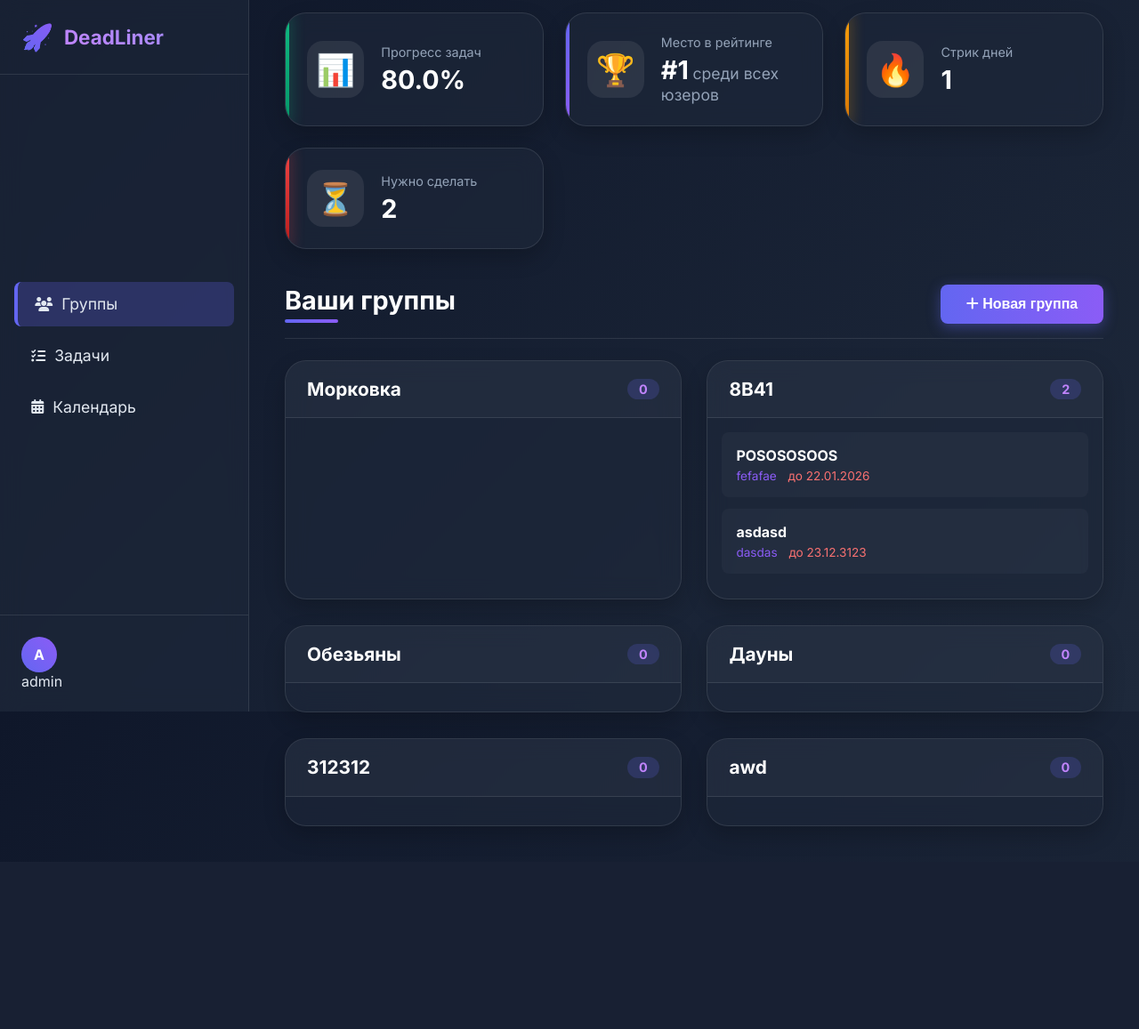
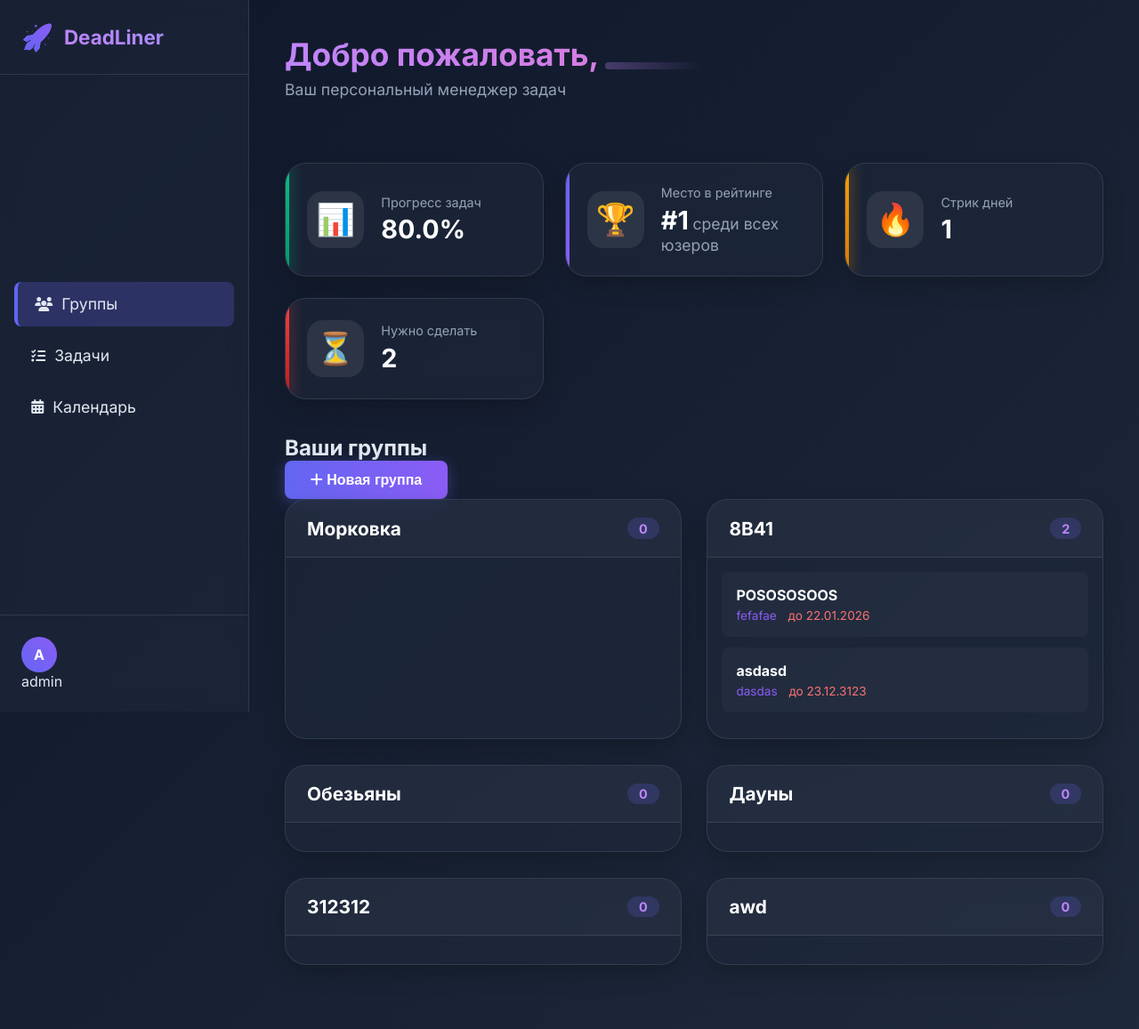
Before and after one commit to Bananka123321/Deadliner, a Django app: page /dashboard/ in a window 1280 px wide. Shown: the whole page at 89% size. Before the commit the page ends 931 px from the top, so only its background shows below. Run offline with Django 5.2, Linux system fonts and the light colour scheme; a user stored in the database is signed in; data comes from the database, SQL or seed files in the repository; both versions use the stored data as it was after the commit.

Commit message:
Most of the bugs have been fixed

```diff
--- a/static/css/home_logged.css
+++ b/static/css/home_logged.css
@@ -486,18 +486,18 @@ body {
 .modal-content.task-modal {
   background: var(--glass-bg);
   backdrop-filter: blur(16px);
-  -webkit-backdrop-filter: blur(16px);
   border: 1px solid var(--glass-border);
   border-radius: var(--radius-lg);
   width: 95%;
   max-width: 560px;
-  padding: 2.2rem;
+  max-height: 90vh;
+  padding: 1.8rem;
   position: relative;
   transform: scale(0.95);
-  transition: transform 0.4s cubic-bezier(0.175, 0.885, 0.32, 1.275),
-              opacity 0.3s ease;
+  transition: transform 0.4s cubic-bezier(0.175, 0.885, 0.32, 1.275), opacity 0.3s ease;
   box-shadow: var(--shadow-lg);
   opacity: 0;
+  overflow-y: auto;
 }
 
 .modal-overlay.task-modal.show .modal-content.task-modal {
@@ -1297,16 +1297,13 @@ textarea.form-control {
 }
 
 .calendar-container {
+  flex: 1;
+  display: flex;
+  flex-direction: column;
   background: var(--glass-bg);
-  backdrop-filter: blur(12px);
-  -webkit-backdrop-filter: blur(12px);
-  border: 1px solid var(--glass-border);
   border-radius: var(--radius-lg);
   overflow: hidden;
   box-shadow: var(--shadow-md);
-  height: calc(100% - 100px);
-  display: flex;
-  flex-direction: column;
 }
 
 .calendar-header {
--- a/static/css/main.css
+++ b/static/css/main.css
@@ -5,10 +5,6 @@ body {
     font-family: 'Inter', sans-serif;
     background: linear-gradient(135deg, #f5f7fa, #c3cfe2);
     color: #333;
-    height: 100vh;
-    display: flex;
-    justify-content: center;
-    align-items: center;
 }
 
 .container {
--- a/static/js/home_logged.js
+++ b/static/js/home_logged.js
@@ -87,25 +87,16 @@ document.addEventListener('DOMContentLoaded', () => {
     function closeAnyModal(modal) {
         if (!modal || !modal.classList.contains('show')) return;
 
-        const formGroups = modal.querySelectorAll('.form-group');
-        if (formGroups.length > 0) {
-            formGroups.forEach((group, index) => {
-                setTimeout(() => {
-                    group.style.opacity = '0';
-                    group.style.transform = 'translateY(10px)';
-                }, index * 30);
-            });
+        const modalContent = modal.querySelector('.modal-content');
+        if (modalContent) {
+            modalContent.classList.remove('show');
         }
 
-        const delay = formGroups.length > 0 ? 300 : 0;
-
-        setTimeout(() => {
         modal.classList.remove('show');
         document.body.style.overflow = 'auto';
 
         const form = modal.querySelector('form');
         if (form) form.reset();
-        }, delay);
         }
 
     document.addEventListener('keydown', (e) => {
@@ -316,44 +307,43 @@ document.addEventListener('DOMContentLoaded', () => {
     function setupModal(modal, openBtn, closeBtn, cancelBtn, form, successMessage) {
         if (!modal) return;
 
-        const formGroups = modal.querySelectorAll('.form-group');
-
+        const modalContent = modal.querySelector('.modal-content');
 
         const openModal = () => {
-            formGroups.forEach(group => {
+            if (form) form.reset();
+
+            modal.classList.add('show');
+            if (modalContent) modalContent.classList.add('show');
+            document.body.style.overflow = 'hidden';
+
+            const formGroups = modal.querySelectorAll('.form-group');
+            formGroups.forEach((group, index) => {
             group.style.opacity = '0';
             group.style.transform = 'translateY(10px)';
-                group.style.transition = 'opacity 0.4s ease, transform 0.4s ease';
-            });
-
-            modal.classList.add('show');
-            document.body.style.overflow = 'hidden';
-
-            setTimeout(() => {
-                formGroups.forEach((group, index) => {
             setTimeout(() => {
                 group.style.opacity = '1';
                 group.style.transform = 'translateY(0)';
-                    }, 100 + (index * 70));
+            }, 100 + index * 70);
             });
-            }, 100);
         };
 
         if (openBtn) {
             openBtn.addEventListener('click', openModal);
         }
 
+        [closeBtn, cancelBtn].forEach(btn => {
+            if (btn) {
+            btn.addEventListener('click', () => closeAnyModal(modal));
+            }
+        });
 
         if (form) {
             form.addEventListener('submit', function(e) {
-
             const submitBtn = this.querySelector('button[type="submit"]');
-                if (!submitBtn) return;
-
-                submitBtn.innerHTML = '<i class="fas fa-spinner fa-spin"></i> Создание...';
+            if (submitBtn) {
+                submitBtn.innerHTML = '<i class="fas fa-spinner fa-spin"></i> Сохранение...';
                 submitBtn.disabled = true;
-                submitBtn.style.opacity = '0.85';
-
+            }
             });
         }
         }
@@ -447,18 +437,30 @@ document.addEventListener('DOMContentLoaded', () => {
     function openEditTaskModal(taskData) {
         closeAnyModal(elements.taskDetailsModal);
 
+        const modal = elements.taskModal;
+        const modalContent = modal.querySelector('.modal-content.task-modal');
         const form = elements.taskForm;
 
         form.action = `/tasks/edit/${taskData.id}`;
 
-        form.querySelector('[name="title"]').value = taskData.title;
-        form.querySelector('[name="description"]').value = taskData.description;
-        form.querySelector('[name="deadline"').value = taskData.deadline;
+        form.querySelector('[name="title"]').value = taskData.title || '';
+        form.querySelector('[name="description"]').value = taskData.description || '';
+        form.querySelector('[name="discipline"]').value = taskData.discipline || '';
+        form.querySelector('[name="deadline"]').value = taskData.deadline ? taskData.deadline.split('T')[0] : '';
+        form.querySelector('[name="points"]').value = taskData.points || '';
+        if (taskData.group) {
+            form.querySelector('[name="group"]').value = taskData.group;
+        }
 
-        const submitBtn = form.querySelector('button[type="submit"]');
-        submitBtn.innerHTML = '<i class="fas fa-save"></i> Сохранить изменения';
+        modal.querySelector('.modal-header h3').innerHTML = '<i class="fas fa-edit"></i> Редактирование задачи';
+        form.querySelector('button[type="submit"]').innerHTML = '<i class="fas fa-save"></i> Сохранить изменения';
 
-        elements.taskModal.classList.add('show');
+        modal.classList.add('show');
+        document.body.style.overflow = 'hidden';
+
+        if (modalContent) {
+            modalContent.classList.add('show');
+        }
     }
 
     document.getElementById('completeTaskBtn').addEventListener('click', () => {
--- a/tasks/templates/tasks/home_logged.html
+++ b/tasks/templates/tasks/home_logged.html
@@ -88,8 +88,8 @@
 
     <div class="content-container">
       <section id="groups-section" class="content-section active">
-        <div class="tasks-section">
-          <div class="section-header">
+        <div class="section-wrapper">
+          <div class="header">
             <h2>Ваши группы</h2>
             <div class="actions">
               <button class="btn-primary" id="openGroupModal">
@@ -142,7 +142,7 @@
       </section>
 
       <section id="tasks-section" class="content-section">
-        <div class="tasks-section">
+        <div class="section-wrapper">
           <div class="section-header">
             <h2>Все задачи</h2>
             <div class="actions">
@@ -188,7 +188,7 @@
       </section>
 
       <section id="calendar-section" class="content-section">
-        <div class="calendar-section">
+        <div class="section-wrapper">
           <div class="section-header">
             <h2><i class="fas fa-calendar-alt me-2"></i> Календарь задач</h2>
             <div class="calendar-controls">
```
Also changed, not shown: db.sqlite3. Lines whose indentation alone changed are shown as unchanged.
